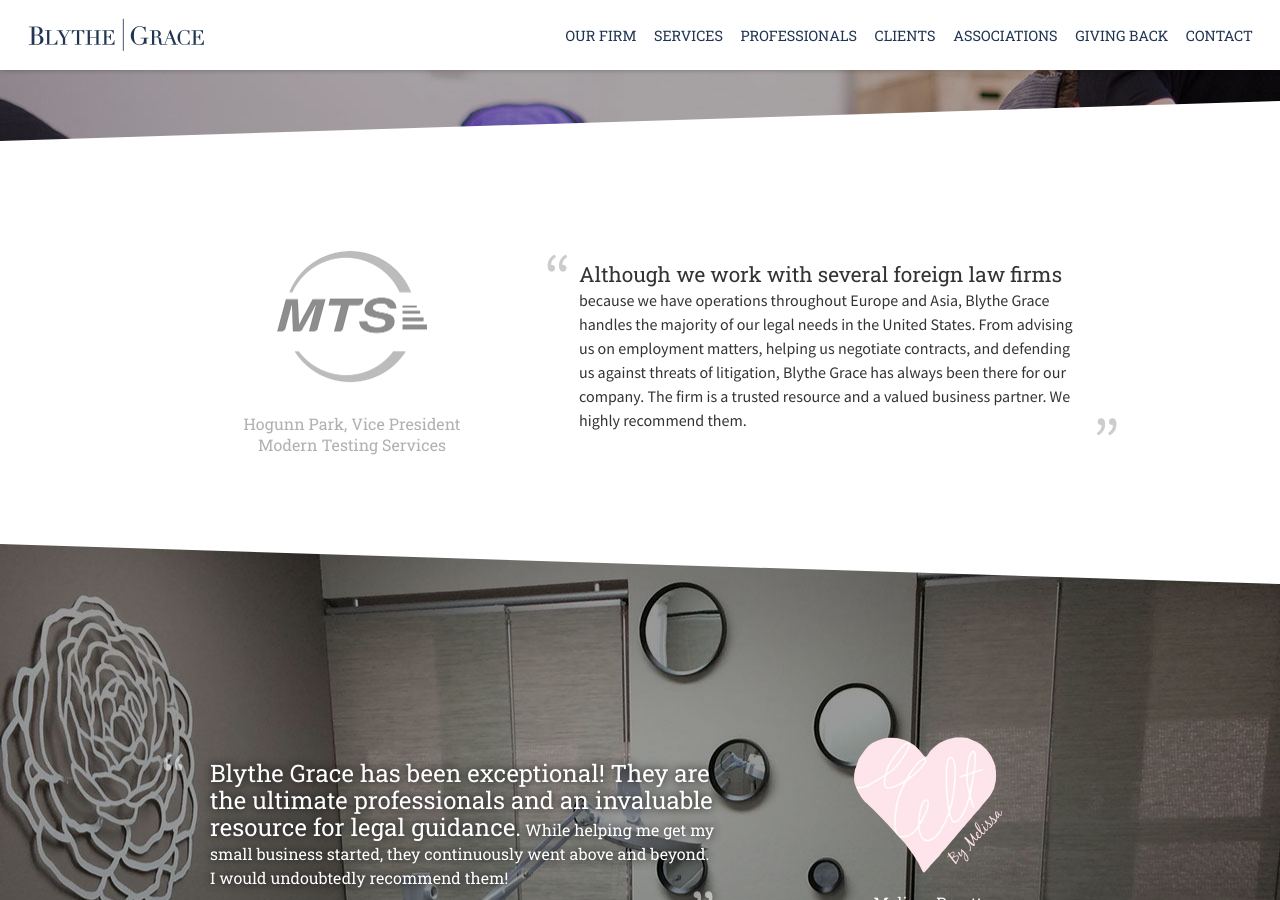
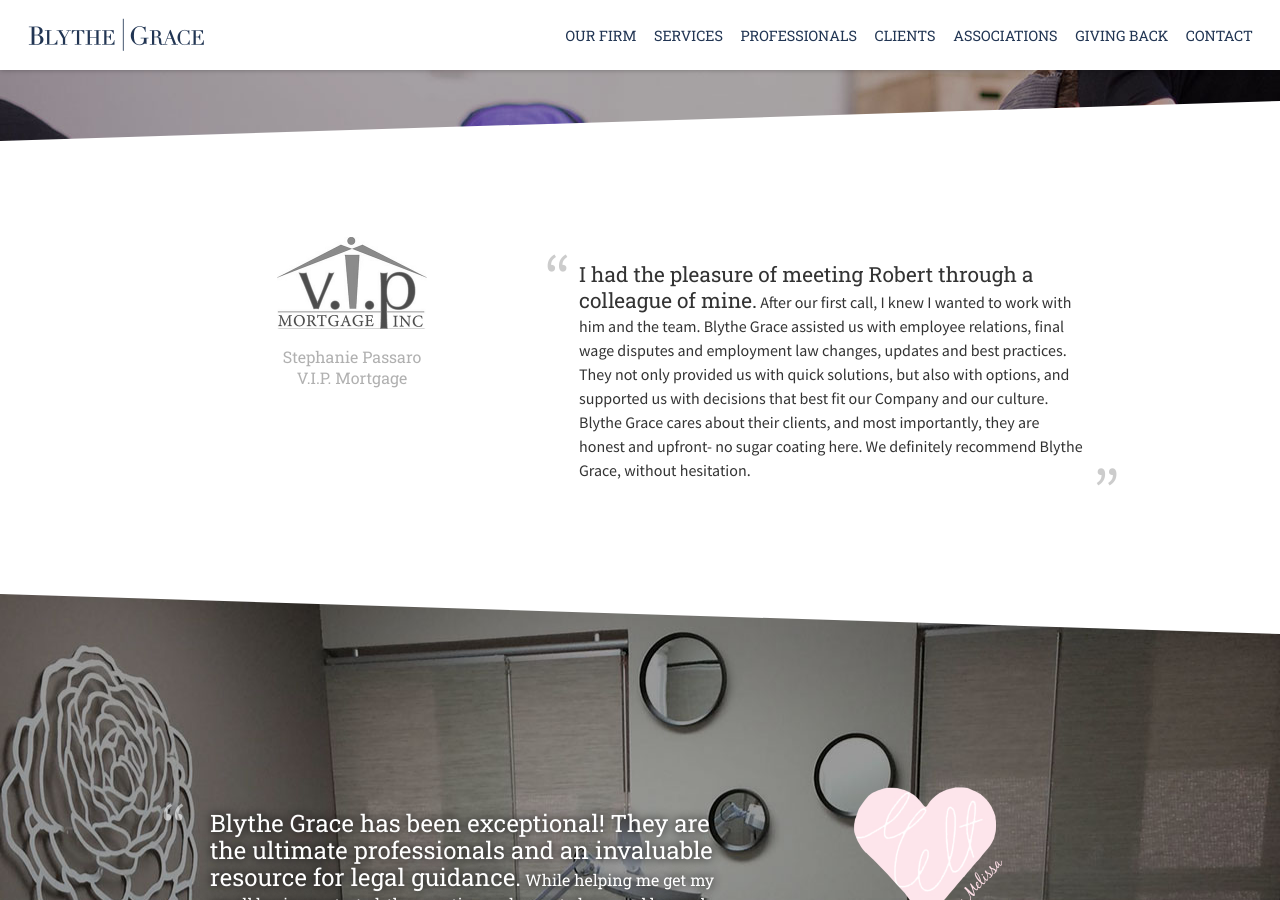
Before and after one commit to kristenzirkler/blythe-grace-demo, a Jekyll site: the page built from clients/index.html, in a window 1280 px wide and 900 px high, scrolled down 1058 px. Built offline with Jekyll 4.4.1, drawn with Linux system fonts in a browser that asks for light colours; nearby versions of some CDN libraries; some of the changed text lies outside the part shown.

Commit message:
remove MTS & move VIP

```diff
--- a/clients/index.html
+++ b/clients/index.html
@@ -36,13 +36,13 @@
 <div class="slide testimonial">
   <div class="inner">
       <div class="client-name">
-        <a href="http://www.mts-global.com/" target="_blank">
-          <img src="{{ site.baseurl }}/img/logo-mts.png" alt="Modern Testing Services Logo" />
-          <em>Hogunn Park, Vice President<br>Modern Testing Services</em>
+        <a href="http://www.vipmtginc.com/team/stephanie-passaro" target="_blank">
+          <img src="{{ site.baseurl }}/img/logo-vipmort.png" alt="V.I.P. Mortgage Logo" />
+          <em>Stephanie Passaro<br>V.I.P. Mortgage</em>
         </a>
       </div>
     <div class="copy">
-      <p><strong>Although we work with several foreign law firms</strong> because we have operations throughout Europe and Asia, Blythe Grace handles the majority of our legal needs in the United States. From advising us on employment matters, helping us negotiate contracts, and defending us against threats of litigation, Blythe Grace has always been there for our company.  The firm is a trusted resource and a valued business partner. We highly recommend them.</p>
+      <p><strong>I had the pleasure of meeting Robert through a colleague of mine.</strong> After our first call, I knew I wanted to work with him and the team. Blythe Grace assisted us with employee relations, final wage disputes and employment law changes, updates and best practices. They not only provided us with quick solutions, but also with options, and supported us with decisions that best fit our Company and our culture. Blythe Grace cares about their clients, and most importantly, they are honest and upfront- no sugar coating here. We definitely recommend Blythe Grace, without hesitation.</p>
     </div>
   </div>
 </div>
@@ -116,20 +116,6 @@
 
 <div class="slide testimonial">
   <div class="inner">
-      <div class="client-name">
-        <a href="http://www.vipmtginc.com/team/stephanie-passaro" target="_blank">
-          <img src="{{ site.baseurl }}/img/logo-vipmort.png" alt="V.I.P. Mortgage Logo" />
-          <em>Stephanie Passaro<br>V.I.P. Mortgage</em>
-        </a>
-      </div>
-    <div class="copy">
-      <p><strong>I had the pleasure of meeting Robert through a colleague of mine.</strong> After our first call, I knew I wanted to work with him and the team. Blythe Grace assisted us with employee relations, final wage disputes and employment law changes, updates and best practices. They not only provided us with quick solutions, but also with options, and supported us with decisions that best fit our Company and our culture. Blythe Grace cares about their clients, and most importantly, they are honest and upfront- no sugar coating here. We definitely recommend Blythe Grace, without hesitation.</p>
-    </div>
-  </div>
-</div>
-
-<div class="slide testimonial">
-  <div class="inner">
       <div class="client-name  no-logo">
         <em>Kathie Julian<br>Business Consultant</em>
       </div>
```
